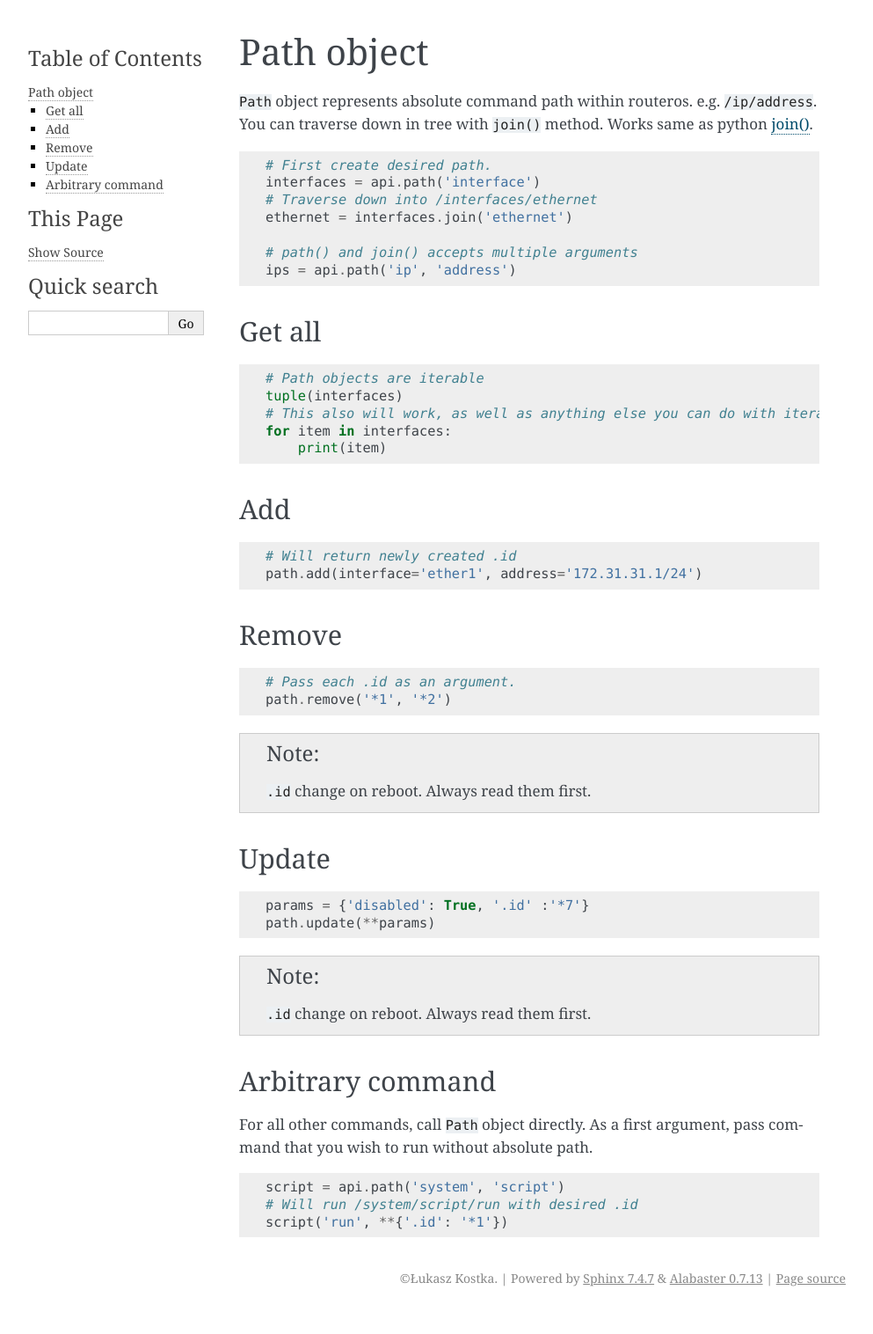
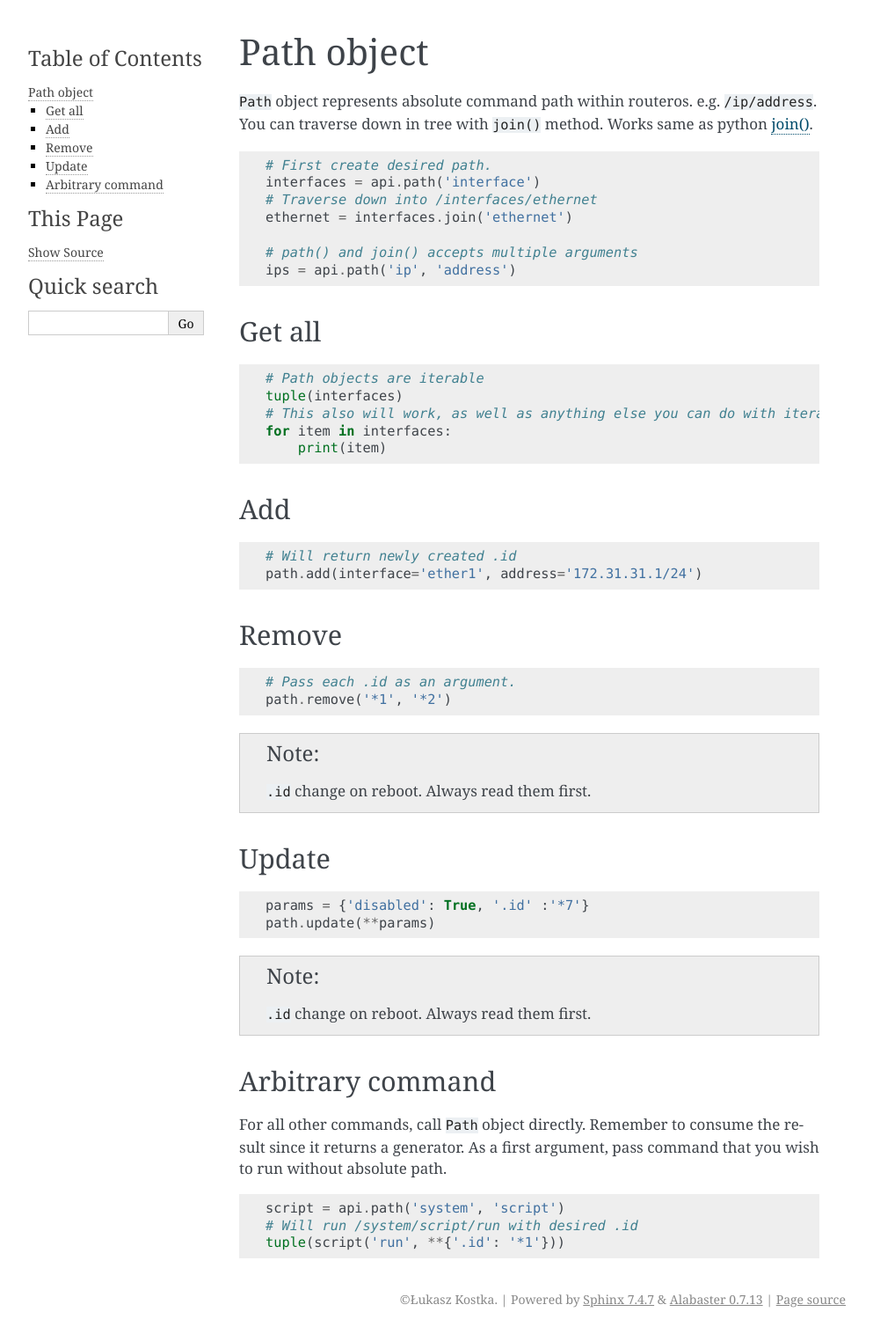
Before and after one commit to luqasz/librouteros, a Sphinx documentation site: the page built from docs/path.rst, in a window 1280 px wide. Shown: the whole page at 88% size, without its empty margins (148-1141 px from the left). Built offline with Sphinx 7.4.7, drawn with Linux system fonts in a browser that asks for light colours; before the commit the page ends 1492 px from its top, so only the background shows below that.

Commit message:
Update docs for Path object
closes #73

```diff
--- a/docs/path.rst
+++ b/docs/path.rst
@@ -61,10 +61,11 @@ Update
 Arbitrary command
 -----------------
 For all other commands, call ``Path`` object directly.
+Remember to consume the result since it returns a generator.
 As a first argument, pass command that you wish to run without absolute path.
 
 .. code-block:: python
 
     script = api.path('system', 'script')
     # Will run /system/script/run with desired .id
-    script('run', **{'.id': '*1'})
+    tuple(script('run', **{'.id': '*1'}))
```
